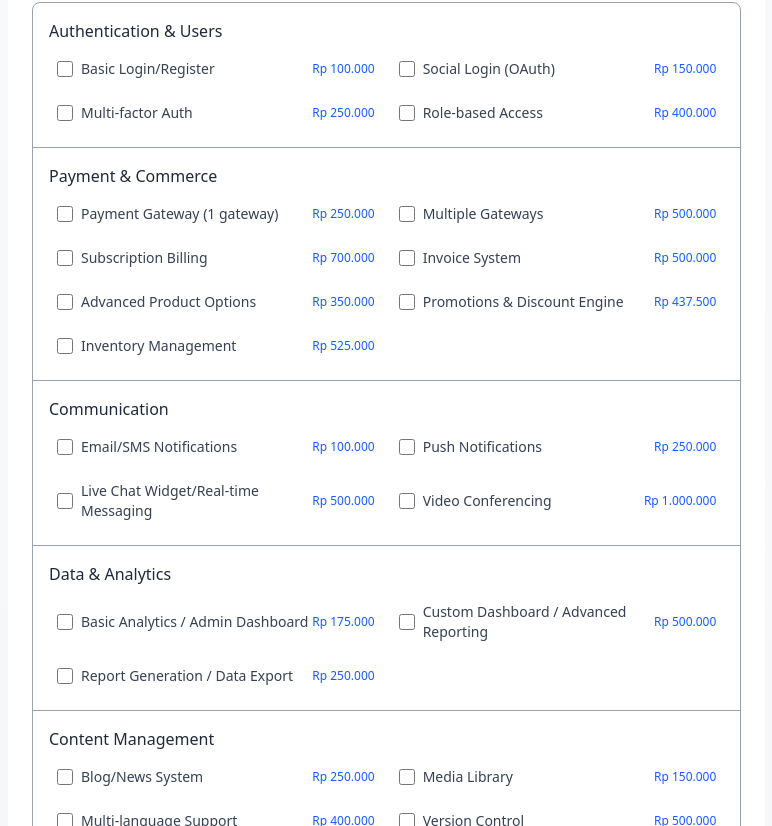
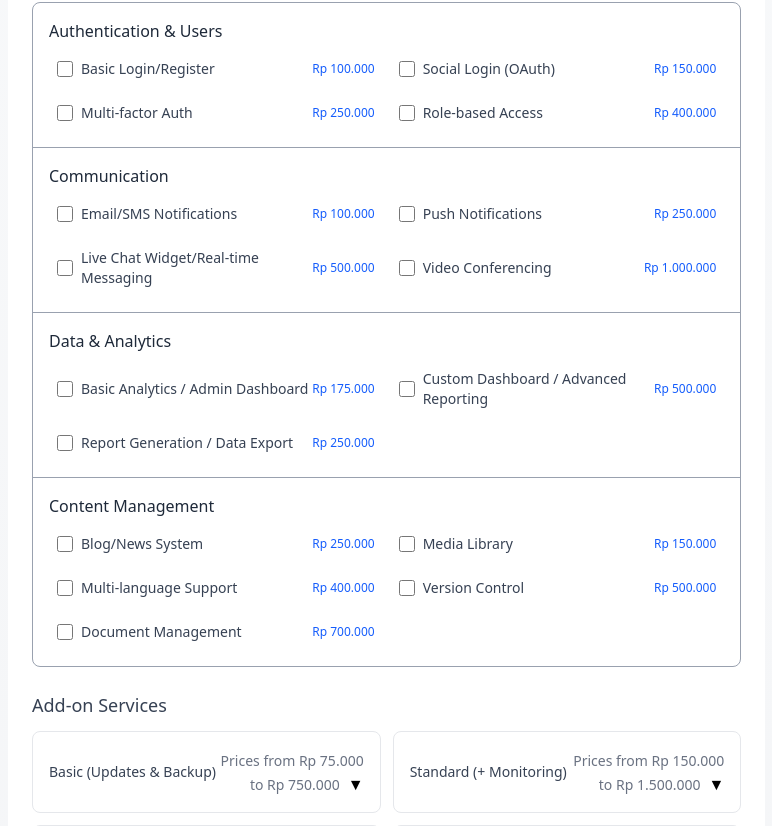
Before and after one commit to MBrillian354/web-dev-pricing-v2, a React (Vite) app: page / in a window 1280 px wide. Shown: the part 774-1600 px from the top of the page, without its empty margins (56-828 px from the left). Built offline with nearby package versions, Linux system fonts and the light colour scheme.

Commit message:
Filter modules by selected base type in ModuleSelector
ModuleSelector now receives selectedBase and filters available modules based on the relevant categories for the selected base type.

This ensures users only see modules applicable to their chosen base.

```diff
--- a/src/App.jsx
+++ b/src/App.jsx
@@ -97,6 +97,7 @@ const App = () => {
                             <ModuleSelector
                                 selectedModules={selectedModules}
                                 onToggle={toggleModule}
+                                selectedBase={selectedBase}
                             />
 
                             <AddOnSelector
--- a/src/components/ModuleSelector.jsx
+++ b/src/components/ModuleSelector.jsx
@@ -1,10 +1,23 @@
 import React from "react";
-import { modules } from "../constants/pricingData.js";
+import { modules, baseTypeModuleCategories } from "../constants/pricingData.js";
 import { formatCurrency } from "../utils/formatCurrency.js";
 
-const ModuleSelector = ({ selectedModules, onToggle }) => {
-    // Dynamically get unique categories from modules data
-    const categories = Array.from(new Set(modules.map((m) => m.category)));
+const ModuleSelector = ({ selectedModules, onToggle, selectedBase }) => {
+    // Get the base type category from selectedBase.id (e.g., "landing-page-starter" -> "landing-page")
+    const baseTypeCategory = selectedBase.id.split("-").slice(0, -1).join("-");
+
+    // Get relevant categories for the selected base type
+    const relevantCategories = baseTypeModuleCategories[baseTypeCategory] || [];
+
+    // Filter modules to only those in relevant categories
+    const relevantModules = modules.filter((module) =>
+        relevantCategories.includes(module.category)
+    );
+
+    // Get unique categories from relevant modules
+    const categories = Array.from(
+        new Set(relevantModules.map((m) => m.category))
+    );
 
     return (
         <div className="mb-6">
@@ -16,7 +29,7 @@ const ModuleSelector = ({ selectedModules, onToggle }) => {
                             {category}
                         </h4>
                         <div className="grid grid-cols-1 md:grid-cols-2 gap-2">
-                            {modules
+                            {relevantModules
                                 .filter(
                                     (module) => module.category === category
                                 )
```
